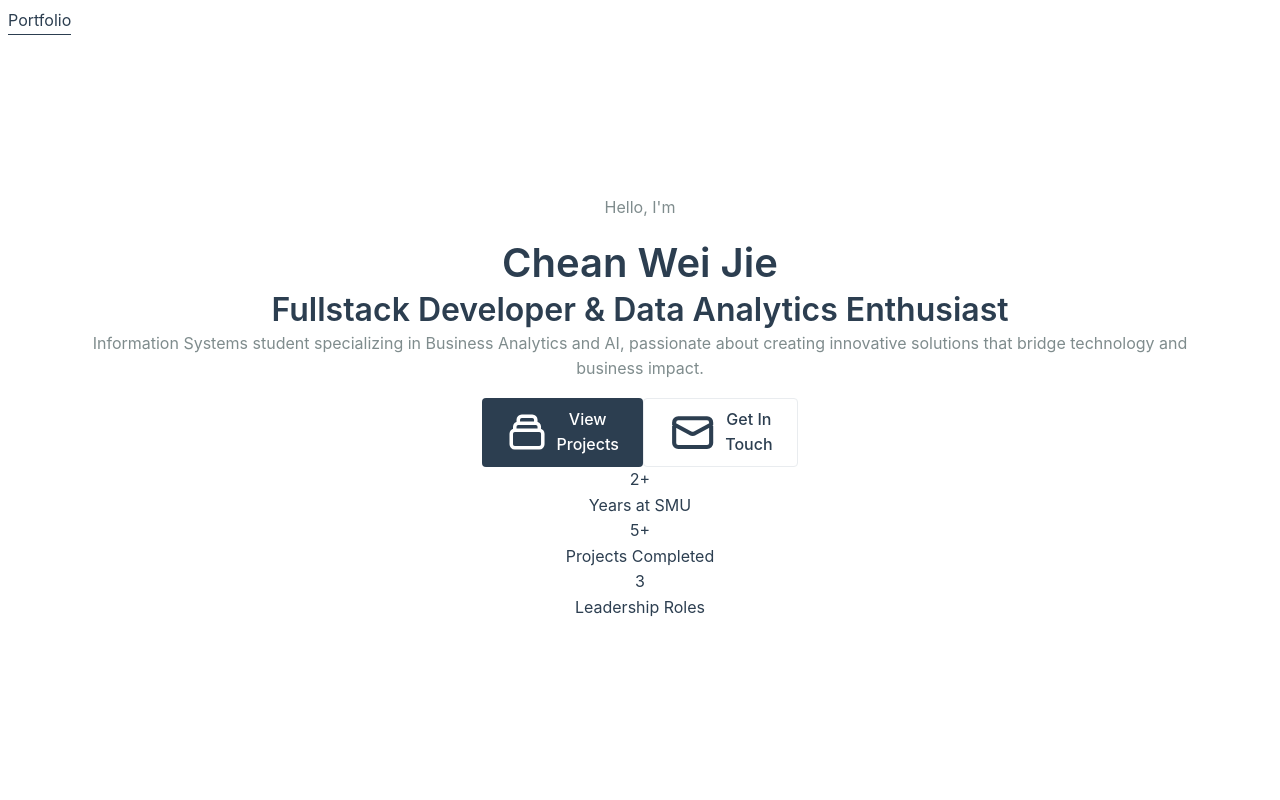
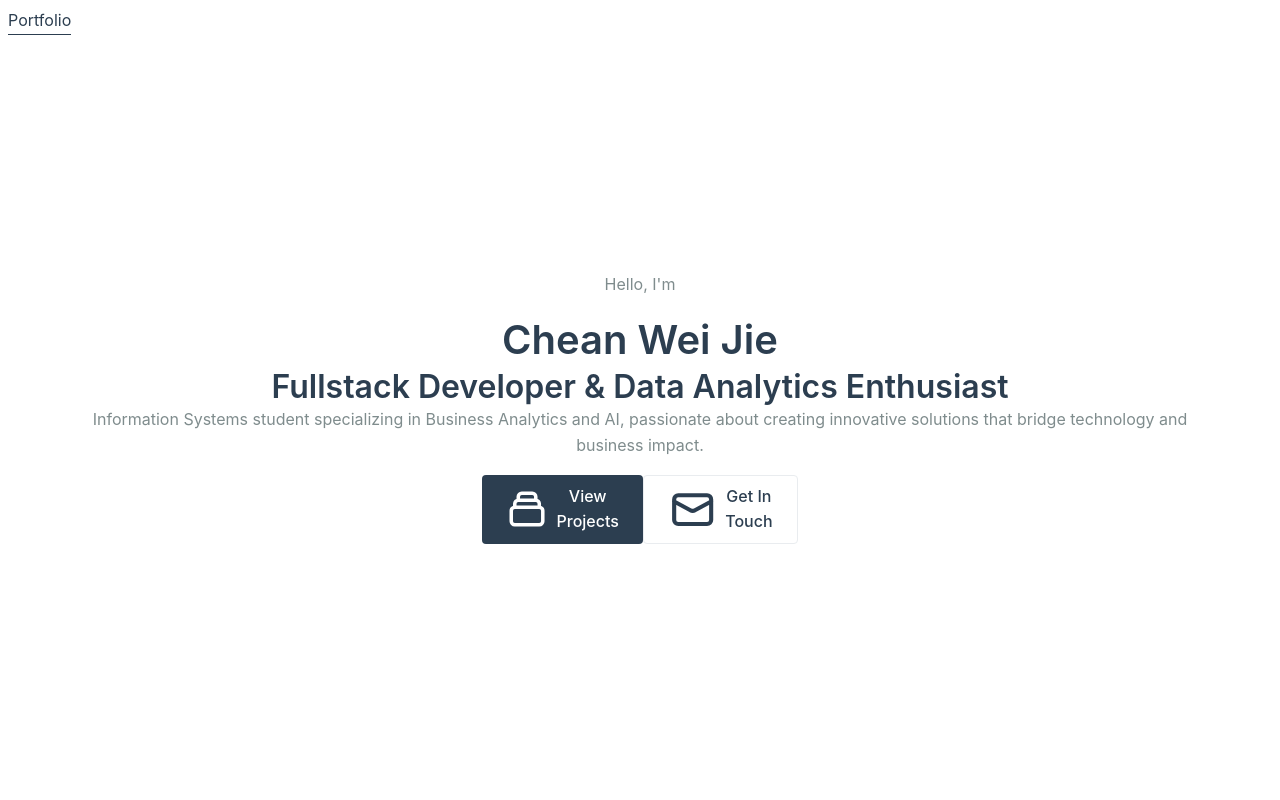
Before and after one commit to weijienitals/portfolio, a Next.js app in the folder my-portfolio/: page / in a window 1280 px wide. Shown: the top 800 px of the page. Built offline with nearby package versions, Linux system fonts and the light colour scheme.

Commit message:
hero section update

```diff
--- a/my-portfolio/app/page.tsx
+++ b/my-portfolio/app/page.tsx
@@ -57,21 +57,7 @@ const HeroSection = () => {
           </a>
         </div>
 
-        {/* Professional Stats */}
-        <div className="grid grid-cols-1 md:grid-cols-3 gap-8 mt-16">
-          <div className="text-center">
-            <div className="text-3xl font-bold text-gray-900 mb-2">2+</div>
-            <div className="text-gray-600">Years at SMU</div>
-          </div>
-          <div className="text-center">
-            <div className="text-3xl font-bold text-gray-900 mb-2">5+</div>
-            <div className="text-gray-600">Projects Completed</div>
-          </div>
-          <div className="text-center">
-            <div className="text-3xl font-bold text-gray-900 mb-2">3</div>
-            <div className="text-gray-600">Leadership Roles</div>
-          </div>
-        </div>
+
       </div>
     </section>
   );
```
